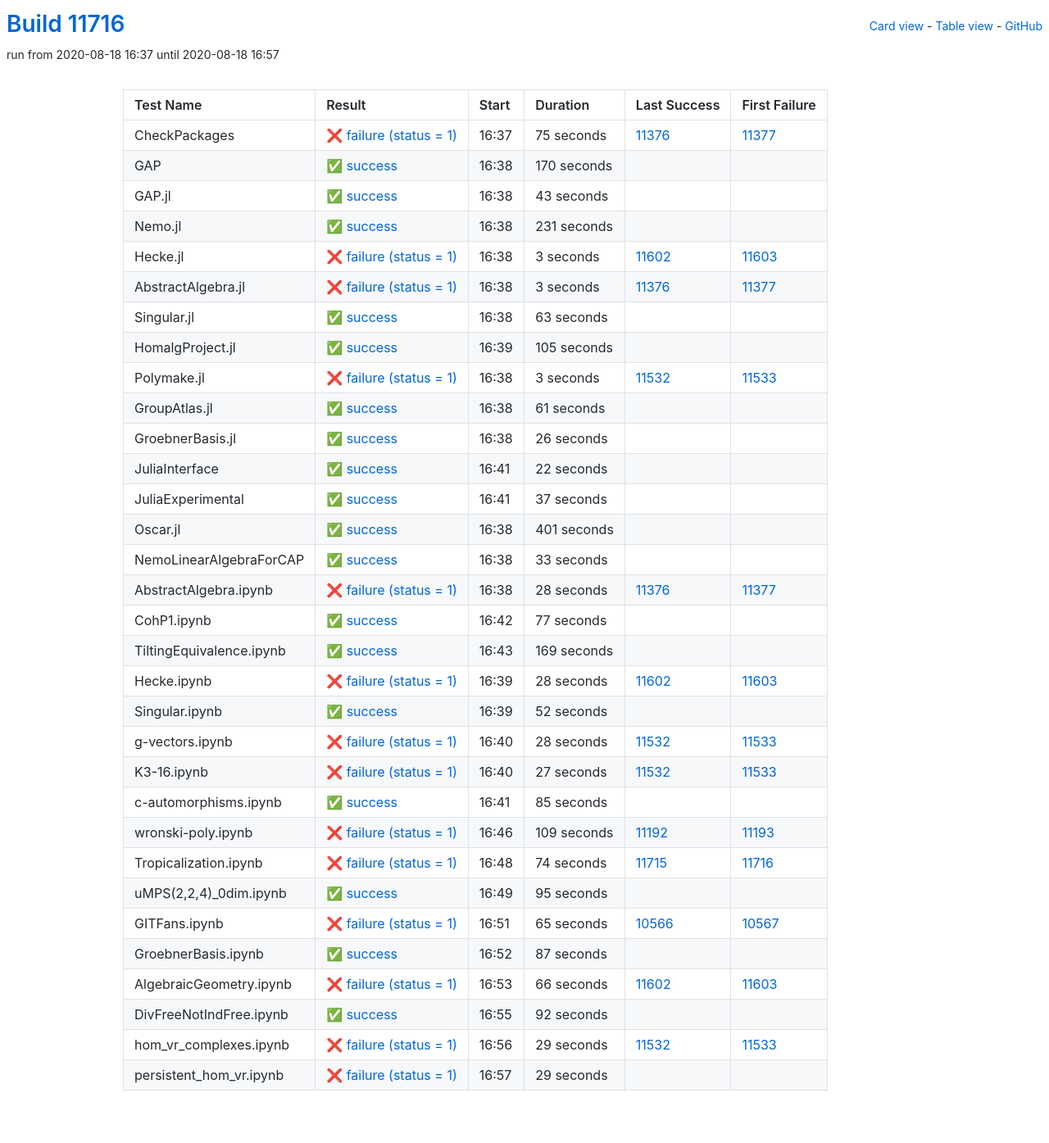
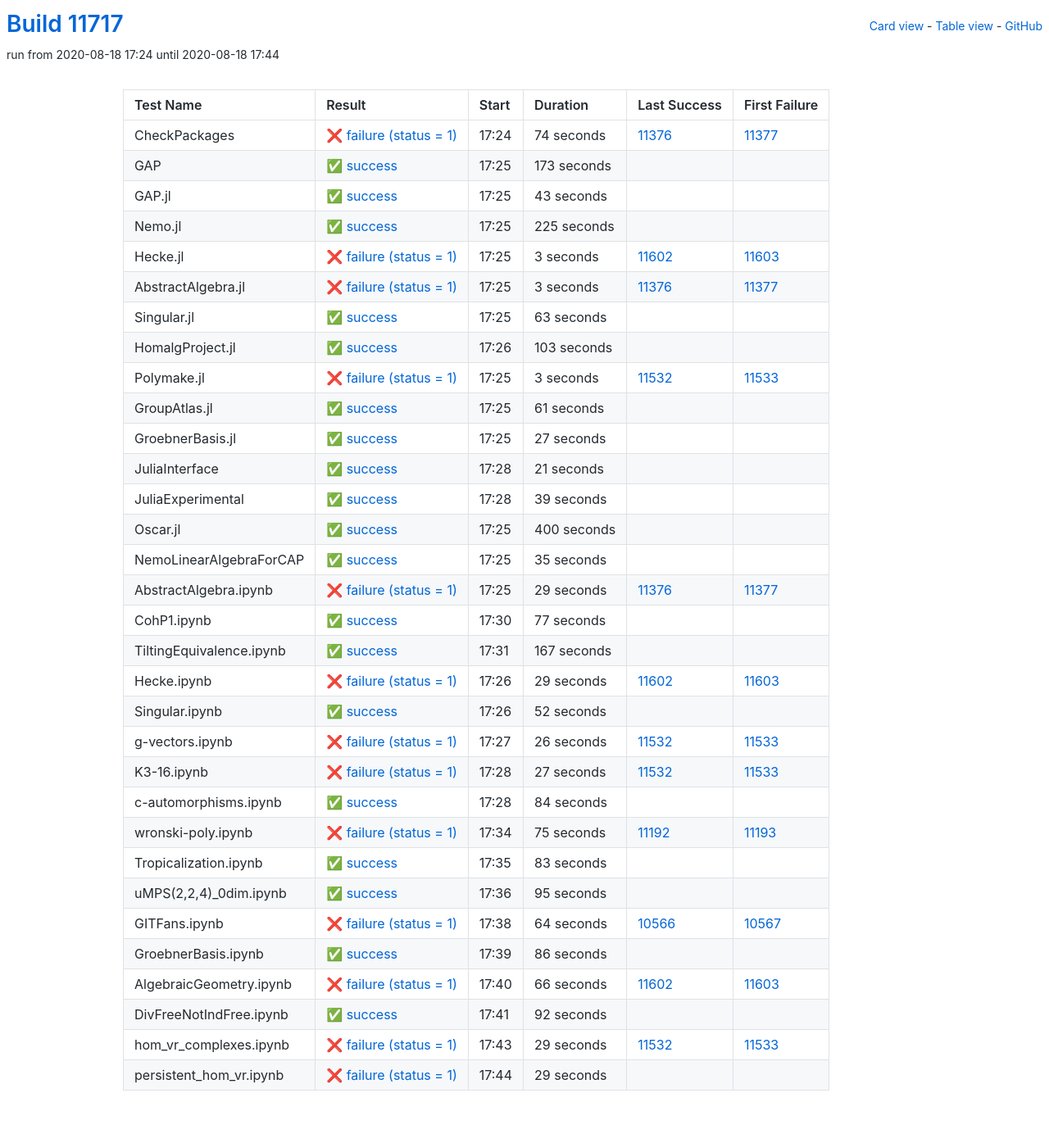
Before and after one commit to oscar-system/oscar-ci-status, a Jekyll site: the page built from table.html, in a window 1280 px wide. Shown: the whole page at 82% size. Built offline with Jekyll 4.4.1, drawn with Linux system fonts in a browser that asks for light colours.

Commit message:
Build #11717

```diff
--- a/_data/ci.yml
+++ b/_data/ci.yml
@@ -1,6 +1,6 @@
 ---
-build: 11716
-build_url: https://oscarci.mathematik.uni-kl.de/job/oscar/11716/
+build: 11717
+build_url: https://oscarci.mathematik.uni-kl.de/job/oscar/11717/
 job: oscar
 organization: oscar-system
 repo: oscar-ci-status
@@ -8,32 +8,32 @@
 tests:
 - name: CheckPackages
   id: checkpackages
-  log: https://oscarci.mathematik.uni-kl.de/job/oscar/11716/artifact/logs/build-11716/CheckPackages.log
-  start: 2020-08-18 16:37
+  log: https://oscarci.mathematik.uni-kl.de/job/oscar/11717/artifact/logs/build-11717/CheckPackages.log
+  start: 2020-08-18 17:24
   success: false
   exitcode: 1
   status: failure
-  duration: 75
+  duration: 74
   last_success: 11376
   last_success_url: https://oscarci.mathematik.uni-kl.de/job/oscar/11376/
   first_failure: 11377
   first_failure_url: https://oscarci.mathematik.uni-kl.de/job/oscar/11377/
 - name: GAP
   id: gap
-  log: https://oscarci.mathematik.uni-kl.de/job/oscar/11716/artifact/logs/build-11716/GAP.log
-  start: 2020-08-18 16:38
+  log: https://oscarci.mathematik.uni-kl.de/job/oscar/11717/artifact/logs/build-11717/GAP.log
+  start: 2020-08-18 17:25
   success: true
   exitcode: 0
   status: success
-  duration: 170
+  duration: 173
   last_success: false
   last_success_url:
   first_failure: false
   first_failure_url:
 - name: GAP.jl
   id: gap-jl
-  log: https://oscarci.mathematik.uni-kl.de/job/oscar/11716/artifact/logs/build-11716/GAP.jl.log
-  start: 2020-08-18 16:38
+  log: https://oscarci.mathematik.uni-kl.de/job/oscar/11717/artifact/logs/build-11717/GAP.jl.log
+  start: 2020-08-18 17:25
   success: true
   exitcode: 0
   status: success
@@ -44,20 +44,20 @@
   first_failure_url:
 - name: Nemo.jl
   id: nemo-jl
-  log: https://oscarci.mathematik.uni-kl.de/job/oscar/11716/artifact/logs/build-11716/Nemo.jl.log
-  start: 2020-08-18 16:38
+  log: https://oscarci.mathematik.uni-kl.de/job/oscar/11717/artifact/logs/build-11717/Nemo.jl.log
+  start: 2020-08-18 17:25
   success: true
   exitcode: 0
   status: success
-  duration: 231
+  duration: 225
   last_success: false
   last_success_url:
   first_failure: false
   first_failure_url:
 - name: Hecke.jl
   id: hecke-jl
-  log: https://oscarci.mathematik.uni-kl.de/job/oscar/11716/artifact/logs/build-11716/Hecke.jl.log
-  start: 2020-08-18 16:38
+  log: https://oscarci.mathematik.uni-kl.de/job/oscar/11717/artifact/logs/build-11717/Hecke.jl.log
+  start: 2020-08-18 17:25
   success: false
   exitcode: 1
   status: failure
@@ -68,8 +68,8 @@
   first_failure_url: https://oscarci.mathematik.uni-kl.de/job/oscar/11603/
 - name: AbstractAlgebra.jl
   id: abstractalgebra-jl
-  log: https://oscarci.mathematik.uni-kl.de/job/oscar/11716/artifact/logs/build-11716/AbstractAlgebra.jl.log
-  start: 2020-08-18 16:38
+  log: https://oscarci.mathematik.uni-kl.de/job/oscar/11717/artifact/logs/build-11717/AbstractAlgebra.jl.log
+  start: 2020-08-18 17:25
   success: false
   exitcode: 1
   status: failure
@@ -80,8 +80,8 @@
   first_failure_url: https://oscarci.mathematik.uni-kl.de/job/oscar/11377/
 - name: Singular.jl
   id: singular-jl
-  log: https://oscarci.mathematik.uni-kl.de/job/oscar/11716/artifact/logs/build-11716/Singular.jl.log
-  start: 2020-08-18 16:38
+  log: https://oscarci.mathematik.uni-kl.de/job/oscar/11717/artifact/logs/build-11717/Singular.jl.log
+  start: 2020-08-18 17:25
   success: true
   exitcode: 0
   status: success
@@ -92,20 +92,20 @@
   first_failure_url:
 - name: HomalgProject.jl
   id: homalgproject-jl
-  log: https://oscarci.mathematik.uni-kl.de/job/oscar/11716/artifact/logs/build-11716/HomalgProject.jl.log
-  start: 2020-08-18 16:39
+  log: https://oscarci.mathematik.uni-kl.de/job/oscar/11717/artifact/logs/build-11717/HomalgProject.jl.log
+  start: 2020-08-18 17:26
   success: true
   exitcode: 0
   status: success
-  duration: 105
+  duration: 103
   last_success: false
   last_success_url:
   first_failure: false
   first_failure_url:
 - name: Polymake.jl
   id: polymake-jl
-  log: https://oscarci.mathematik.uni-kl.de/job/oscar/11716/artifact/logs/build-11716/Polymake.jl.log
-  start: 2020-08-18 16:38
+  log: https://oscarci.mathematik.uni-kl.de/job/oscar/11717/artifact/logs/build-11717/Polymake.jl.log
+  start: 2020-08-18 17:25
   success: false
   exitcode: 1
   status: failure
@@ -116,8 +116,8 @@
   first_failure_url: https://oscarci.mathematik.uni-kl.de/job/oscar/11533/
 - name: GroupAtlas.jl
   id: groupatlas-jl
-  log: https://oscarci.mathematik.uni-kl.de/job/oscar/11716/artifact/logs/build-11716/GroupAtlas.jl.log
-  start: 2020-08-18 16:38
+  log: https://oscarci.mathematik.uni-kl.de/job/oscar/11717/artifact/logs/build-11717/GroupAtlas.jl.log
+  start: 2020-08-18 17:25
   success: true
   exitcode: 0
   status: success
@@ -128,80 +128,80 @@
   first_failure_url:
 - name: GroebnerBasis.jl
   id: groebnerbasis-jl
-  log: https://oscarci.mathematik.uni-kl.de/job/oscar/11716/artifact/logs/build-11716/GroebnerBasis.jl.log
-  start: 2020-08-18 16:38
+  log: https://oscarci.mathematik.uni-kl.de/job/oscar/11717/artifact/logs/build-11717/GroebnerBasis.jl.log
+  start: 2020-08-18 17:25
   success: true
   exitcode: 0
   status: success
-  duration: 26
+  duration: 27
   last_success: false
   last_success_url:
   first_failure: false
   first_failure_url:
 - name: JuliaInterface
   id: juliainterface
-  log: https://oscarci.mathematik.uni-kl.de/job/oscar/11716/artifact/logs/build-11716/JuliaInterface.log
-  start: 2020-08-18 16:41
+  log: https://oscarci.mathematik.uni-kl.de/job/oscar/11717/artifact/logs/build-11717/JuliaInterface.log
+  start: 2020-08-18 17:28
   success: true
   exitcode: 0
   status: success
-  duration: 22
+  duration: 21
   last_success: false
   last_success_url:
   first_failure: false
   first_failure_url:
 - name: JuliaExperimental
   id: juliaexperimental
-  log: https://oscarci.mathematik.uni-kl.de/job/oscar/11716/artifact/logs/build-11716/JuliaExperimental.log
-  start: 2020-08-18 16:41
+  log: https://oscarci.mathematik.uni-kl.de/job/oscar/11717/artifact/logs/build-11717/JuliaExperimental.log
+  start: 2020-08-18 17:28
   success: true
   exitcode: 0
   status: success
-  duration: 37
+  duration: 39
   last_success: false
   last_success_url:
   first_failure: false
   first_failure_url:
 - name: Oscar.jl
   id: oscar-jl
-  log: https://oscarci.mathematik.uni-kl.de/job/oscar/11716/artifact/logs/build-11716/Oscar.jl.log
-  start: 2020-08-18 16:38
+  log: https://oscarci.mathematik.uni-kl.de/job/oscar/11717/artifact/logs/build-11717/Oscar.jl.log
+  start: 2020-08-18 17:25
   success: true
   exitcode: 0
   status: success
-  duration: 401
+  duration: 400
   last_success: false
   last_success_url:
   first_failure: false
   first_failure_url:
 - name: NemoLinearAlgebraForCAP
   id: nemolinearalgebraforcap
-  log: https://oscarci.mathematik.uni-kl.de/job/oscar/11716/artifact/logs/build-11716/NemoLinearAlgebraForCAP.log
-  start: 2020-08-18 16:38
+  log: https://oscarci.mathematik.uni-kl.de/job/oscar/11717/artifact/logs/build-11717/NemoLinearAlgebraForCAP.log
+  start: 2020-08-18 17:25
   success: true
   exitcode: 0
   status: success
-  duration: 33
+  duration: 35
   last_success: false
   last_success_url:
   first_failure: false
   first_failure_url:
 - name: AbstractAlgebra.ipynb
   id: abstractalgebra-ipynb
-  log: https://oscarci.mathematik.uni-kl.de/job/oscar/11716/artifact/logs/build-11716/AbstractAlgebra.ipynb.log
-  start: 2020-08-18 16:38
+  log: https://oscarci.mathematik.uni-kl.de/job/oscar/11717/artifact/logs/build-11717/AbstractAlgebra.ipynb.log
+  start: 2020-08-18 17:25
   success: false
   exitcode: 1
   status: failure
-  duration: 28
+  duration: 29
   last_success: 11376
   last_success_url: https://oscarci.mathematik.uni-kl.de/job/oscar/11376/
   first_failure: 11377
   first_failure_url: https://oscarci.mathematik.uni-kl.de/job/oscar/11377/
 - name: CohP1.ipynb
   id: cohp1-ipynb
-  log: https://oscarci.mathematik.uni-kl.de/job/oscar/11716/artifact/logs/build-11716/CohP1.ipynb.log
-  start: 2020-08-18 16:42
+  log: https://oscarci.mathematik.uni-kl.de/job/oscar/11717/artifact/logs/build-11717/CohP1.ipynb.log
+  start: 2020-08-18 17:30
   success: true
   exitcode: 0
   status: success
@@ -212,32 +212,32 @@
   first_failure_url:
 - name: TiltingEquivalence.ipynb
   id: tiltingequivalence-ipynb
-  log: https://oscarci.mathematik.uni-kl.de/job/oscar/11716/artifact/logs/build-11716/TiltingEquivalence.ipynb.log
-  start: 2020-08-18 16:43
+  log: https://oscarci.mathematik.uni-kl.de/job/oscar/11717/artifact/logs/build-11717/TiltingEquivalence.ipynb.log
+  start: 2020-08-18 17:31
   success: true
   exitcode: 0
   status: success
-  duration: 169
+  duration: 167
   last_success: false
   last_success_url:
   first_failure: false
   first_failure_url:
 - name: Hecke.ipynb
   id: hecke-ipynb
-  log: https://oscarci.mathematik.uni-kl.de/job/oscar/11716/artifact/logs/build-11716/Hecke.ipynb.log
-  start: 2020-08-18 16:39
+  log: https://oscarci.mathematik.uni-kl.de/job/oscar/11717/artifact/logs/build-11717/Hecke.ipynb.log
+  start: 2020-08-18 17:26
   success: false
   exitcode: 1
   status: failure
-  duration: 28
+  duration: 29
   last_success: 11602
   last_success_url: https://oscarci.mathematik.uni-kl.de/job/oscar/11602/
   first_failure: 11603
   first_failure_url: https://oscarci.mathematik.uni-kl.de/job/oscar/11603/
 - name: Singular.ipynb
   id: singular-ipynb
-  log: https://oscarci.mathematik.uni-kl.de/job/oscar/11716/artifact/logs/build-11716/Singular.ipynb.log
-  start: 2020-08-18 16:39
+  log: https://oscarci.mathematik.uni-kl.de/job/oscar/11717/artifact/logs/build-11717/Singular.ipynb.log
+  start: 2020-08-18 17:26
   success: true
   exitcode: 0
   status: success
@@ -248,20 +248,20 @@
   first_failure_url:
 - name: g-vectors.ipynb
   id: g-vectors-ipynb
-  log: https://oscarci.mathematik.uni-kl.de/job/oscar/11716/artifact/logs/build-11716/g-vectors.ipynb.log
-  start: 2020-08-18 16:40
+  log: https://oscarci.mathematik.uni-kl.de/job/oscar/11717/artifact/logs/build-11717/g-vectors.ipynb.log
+  start: 2020-08-18 17:27
   success: false
   exitcode: 1
   status: failure
-  duration: 28
+  duration: 26
   last_success: 11532
   last_success_url: https://oscarci.mathematik.uni-kl.de/job/oscar/11532/
   first_failure: 11533
   first_failure_url: https://oscarci.mathematik.uni-kl.de/job/oscar/11533/
 - name: K3-16.ipynb
   id: k3-16-ipynb
-  log: https://oscarci.mathematik.uni-kl.de/job/oscar/11716/artifact/logs/build-11716/K3-16.ipynb.log
-  start: 2020-08-18 16:40
+  log: https://oscarci.mathematik.uni-kl.de/job/oscar/11717/artifact/logs/build-11717/K3-16.ipynb.log
+  start: 2020-08-18 17:28
   success: false
   exitcode: 1
   status: failure
@@ -272,44 +272,44 @@
   first_failure_url: https://oscarci.mathematik.uni-kl.de/job/oscar/11533/
 - name: c-automorphisms.ipynb
   id: c-automorphisms-ipynb
-  log: https://oscarci.mathematik.uni-kl.de/job/oscar/11716/artifact/logs/build-11716/c-automorphisms.ipynb.log
-  start: 2020-08-18 16:41
+  log: https://oscarci.mathematik.uni-kl.de/job/oscar/11717/artifact/logs/build-11717/c-automorphisms.ipynb.log
+  start: 2020-08-18 17:28
   success: true
   exitcode: 0
   status: success
-  duration: 85
+  duration: 84
   last_success: false
   last_success_url:
   first_failure: false
   first_failure_url:
 - name: wronski-poly.ipynb
   id: wronski-poly-ipynb
-  log: https://oscarci.mathematik.uni-kl.de/job/oscar/11716/artifact/logs/build-11716/wronski-poly.ipynb.log
-  start: 2020-08-18 16:46
+  log: https://oscarci.mathematik.uni-kl.de/job/oscar/11717/artifact/logs/build-11717/wronski-poly.ipynb.log
+  start: 2020-08-18 17:34
   success: false
   exitcode: 1
   status: failure
-  duration: 109
+  duration: 75
   last_success: 11192
   last_success_url: https://oscarci.mathematik.uni-kl.de/job/oscar/11192/
   first_failure: 11193
   first_failure_url: https://oscarci.mathematik.uni-kl.de/job/oscar/11193/
 - name: Tropicalization.ipynb
   id: tropicalization-ipynb
-  log: https://oscarci.mathematik.uni-kl.de/job/oscar/11716/artifact/logs/build-11716/Tropicalization.ipynb.log
-  start: 2020-08-18 16:48
-  success: false
-  exitcode: 1
-  status: failure
-  duration: 74
-  last_success: 11715
-  last_success_url: https://oscarci.mathematik.uni-kl.de/job/oscar/11715/
-  first_failure: 11716
-  first_failure_url: https://oscarci.mathematik.uni-kl.de/job/oscar/11716/
+  log: https://oscarci.mathematik.uni-kl.de/job/oscar/11717/artifact/logs/build-11717/Tropicalization.ipynb.log
+  start: 2020-08-18 17:35
+  success: true
+  exitcode: 0
+  status: success
+  duration: 83
+  last_success: false
+  last_success_url:
+  first_failure: false
+  first_failure_url:
 - name: uMPS(2,2,4)_0dim.ipynb
   id: umps-2-2-4-0dim-ipynb
-  log: https://oscarci.mathematik.uni-kl.de/job/oscar/11716/artifact/logs/build-11716/uMPS-2-2-4-_0dim.ipynb.log
-  start: 2020-08-18 16:49
+  log: https://oscarci.mathematik.uni-kl.de/job/oscar/11717/artifact/logs/build-11717/uMPS-2-2-4-_0dim.ipynb.log
+  start: 2020-08-18 17:36
   success: true
   exitcode: 0
   status: success
@@ -320,32 +320,32 @@
   first_failure_url:
 - name: GITFans.ipynb
   id: gitfans-ipynb
-  log: https://oscarci.mathematik.uni-kl.de/job/oscar/11716/artifact/logs/build-11716/GITFans.ipynb.log
-  start: 2020-08-18 16:51
+  log: https://oscarci.mathematik.uni-kl.de/job/oscar/11717/artifact/logs/build-11717/GITFans.ipynb.log
+  start: 2020-08-18 17:38
   success: false
   exitcode: 1
   status: failure
-  duration: 65
+  duration: 64
   last_success: 10566
   last_success_url: https://oscarci.mathematik.uni-kl.de/job/oscar/10566/
   first_failure: 10567
   first_failure_url: https://oscarci.mathematik.uni-kl.de/job/oscar/10567/
 - name: GroebnerBasis.ipynb
   id: groebnerbasis-ipynb
-  log: https://oscarci.mathematik.uni-kl.de/job/oscar/11716/artifact/logs/build-11716/GroebnerBasis.ipynb.log
-  start: 2020-08-18 16:52
+  log: https://oscarci.mathematik.uni-kl.de/job/oscar/11717/artifact/logs/build-11717/GroebnerBasis.ipynb.log
+  start: 2020-08-18 17:39
   success: true
   exitcode: 0
   status: success
-  duration: 87
+  duration: 86
   last_success: false
   last_success_url:
   first_failure: false
   first_failure_url:
 - name: AlgebraicGeometry.ipynb
   id: algebraicgeometry-ipynb
-  log: https://oscarci.mathematik.uni-kl.de/job/oscar/11716/artifact/logs/build-11716/AlgebraicGeometry.ipynb.log
-  start: 2020-08-18 16:53
+  log: https://oscarci.mathematik.uni-kl.de/job/oscar/11717/artifact/logs/build-11717/AlgebraicGeometry.ipynb.log
+  start: 2020-08-18 17:40
   success: false
   exitcode: 1
   status: failure
@@ -356,8 +356,8 @@
   first_failure_url: https://oscarci.mathematik.uni-kl.de/job/oscar/11603/
 - name: DivFreeNotIndFree.ipynb
   id: divfreenotindfree-ipynb
-  log: https://oscarci.mathematik.uni-kl.de/job/oscar/11716/artifact/logs/build-11716/DivFreeNotIndFree.ipynb.log
-  start: 2020-08-18 16:55
+  log: https://oscarci.mathematik.uni-kl.de/job/oscar/11717/artifact/logs/build-11717/DivFreeNotIndFree.ipynb.log
+  start: 2020-08-18 17:41
   success: true
   exitcode: 0
   status: success
@@ -368,8 +368,8 @@
   first_failure_url:
 - name: hom_vr_complexes.ipynb
   id: hom-vr-complexes-ipynb
-  log: https://oscarci.mathematik.uni-kl.de/job/oscar/11716/artifact/logs/build-11716/hom_vr_complexes.ipynb.log
-  start: 2020-08-18 16:56
+  log: https://oscarci.mathematik.uni-kl.de/job/oscar/11717/artifact/logs/build-11717/hom_vr_complexes.ipynb.log
+  start: 2020-08-18 17:43
   success: false
   exitcode: 1
   status: failure
@@ -380,8 +380,8 @@
   first_failure_url: https://oscarci.mathematik.uni-kl.de/job/oscar/11533/
 - name: persistent_hom_vr.ipynb
   id: persistent-hom-vr-ipynb
-  log: https://oscarci.mathematik.uni-kl.de/job/oscar/11716/artifact/logs/build-11716/persistent_hom_vr.ipynb.log
-  start: 2020-08-18 16:57
+  log: https://oscarci.mathematik.uni-kl.de/job/oscar/11717/artifact/logs/build-11717/persistent_hom_vr.ipynb.log
+  start: 2020-08-18 17:44
   success: false
   exitcode: 1
   status: failure
```
Also changed, not shown: README.md.
